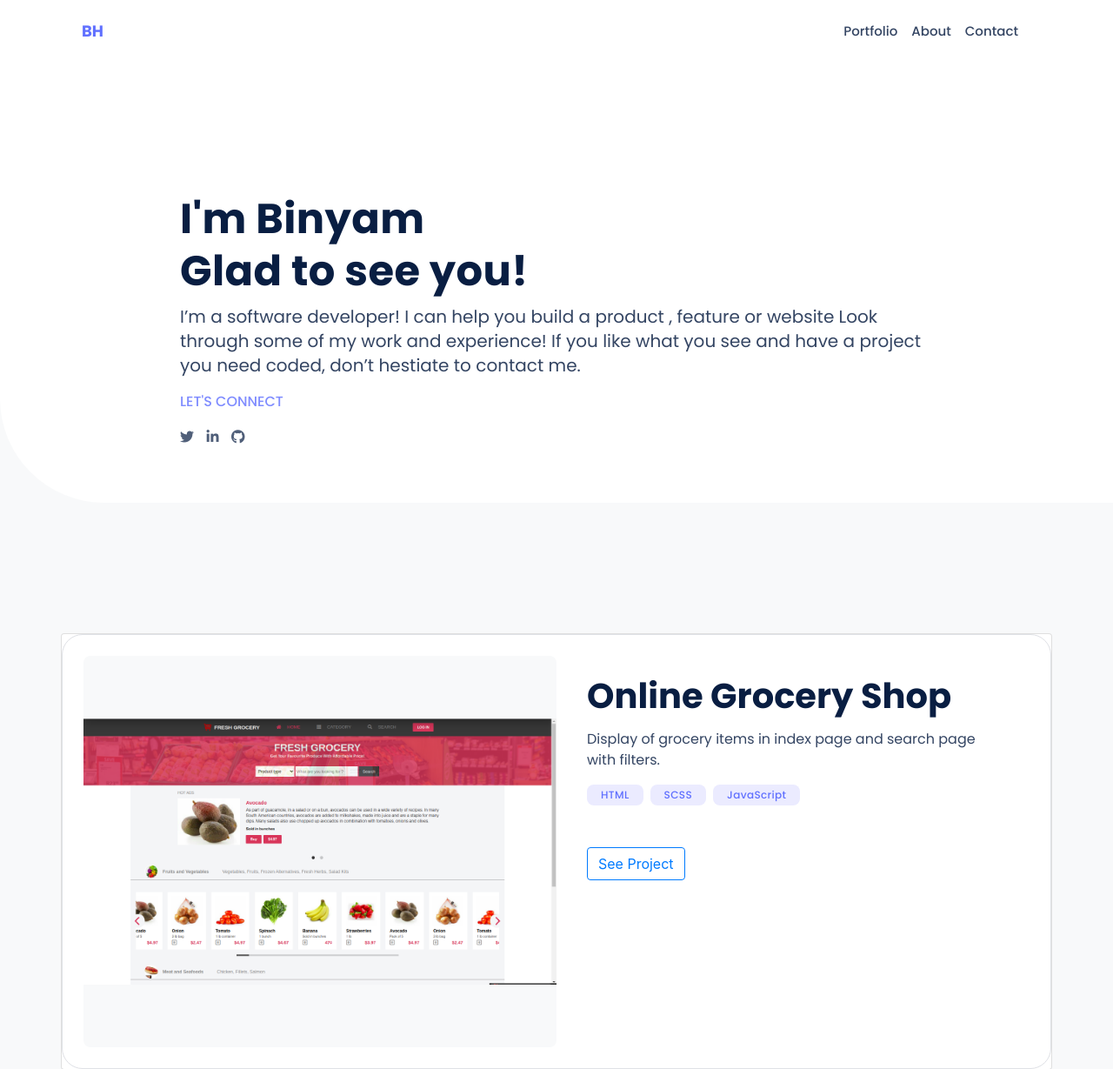
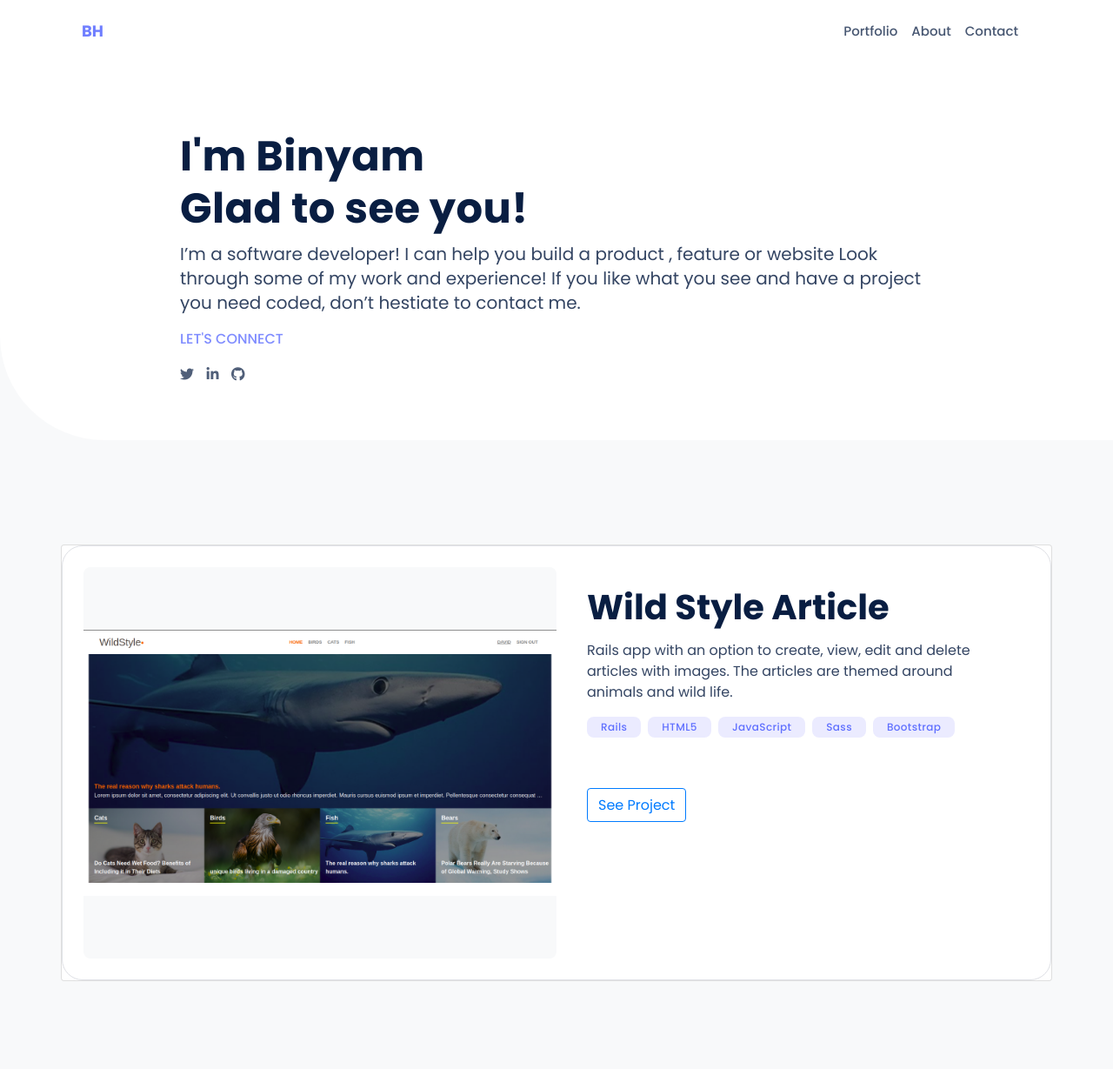
Before and after one commit to bini-i/bini-i.github.io, a website: page index.html in a window 1280 px wide. Shown: the top 1229 px of the page at 87% size. Drawn offline with Linux system fonts and the light colour scheme.

Commit message:
Update header and cards
- made header fixed and transparent
- fix cards to have min-height of 500px

```diff
--- a/assets/stylesheets/scss/body.scss
+++ b/assets/stylesheets/scss/body.scss
@@ -2,8 +2,10 @@
     padding-top: 150px;
     background-color: #fff;
     border-bottom-left-radius: 120px;
+
     .container {
         width: 70%;
+
         h1 {
             font-family: 'Poppins', sans-serif;
             font-style: normal;
@@ -20,6 +22,7 @@
 
             color: #091E42;
         }
+
         .lead {
             font-family: 'Poppins', sans-serif;
             font-style: normal;
@@ -33,6 +36,7 @@
 
             color: #344563;
         }
+
         .connect {
             font-family: 'Poppins', sans-serif;
             font-style: normal;
@@ -41,8 +45,10 @@
             line-height: 24px;
             color: #7F8CFF;
         }
+
         .social-links {
             text-decoration: none;
+
             .fa {
                 color: #505F79;
                 padding-right: 10px;
@@ -52,24 +58,28 @@
 }
 
 .card {
-    margin-top: 150px;
-    margin-bottom: 150px;
+    margin-top: 120px;
+    margin-bottom: 120px;
+
     .row {
-        height: 500px;
+        min-height: 500px;
         border: 1px solid #DFE1E6;
         border-radius: 24px;
+
         .img-container {
             border-radius: 8px;
             background-color: grey;
             padding: 0;
+
             .card-img {
                 width: 100%;
                 height: 100%;
                 object-fit: contain;
             }
         }
+
         .card-body {
-            .card-title{
+            .card-title {
                 font-family: 'Poppins', sans-serif;
                 font-style: normal;
                 font-weight: bold;
@@ -82,8 +92,9 @@
 
                 color: #091E42;
             }
+
             .card-text {
-                font-family: Poppins;
+                font-family: 'Poppins', sans-serif;
                 font-style: normal;
                 font-weight: normal;
                 font-size: 16px;
@@ -94,6 +105,7 @@
                 /* Neutrals/N600 */
                 color: #344563;
             }
+
             .lang {
                 background: #EBEBFF;
                 border-radius: 8px;
@@ -109,13 +121,17 @@
                 /* Primary/B400 */
 
                 color: #6070FF;
+                margin-bottom: 10px;
             }
+
             .btn {
                 a {
                     text-decoration: none;
-                    &:hover {
-                        color: white;
-                    }
+                    font-family: 'Poppins', sans-serif;
+                }
+
+                &:hover a{
+                    color: white;
                 }
             }
         }
--- a/assets/stylesheets/scss/header.scss
+++ b/assets/stylesheets/scss/header.scss
@@ -1,5 +1,10 @@
 header {
     position: relative;
+    position: fixed;
+    background: transparent;
+    width: 100%;
+    opacity: 0.9;
+    z-index: 5;
     nav {
         height: 72px;
         .logo {
@@ -154,6 +159,7 @@ header {
         }
         @media (min-width: 993px) {
             .sidenav {
+                max-width: 220px;
                 margin-left: auto;
                 .nav-link{
                     font-family: Poppins;
--- a/index.html
+++ b/index.html
@@ -44,8 +44,9 @@
   <div class="jumbotron jumbotron-fluid">
     <div class="container">
       <h1 class="display-4">I'm Binyam <br> Glad to see you!</h1>
-      <p class="lead">I’m a software developer! I can help you build a product , feature or website Look through some of my work and
-      experience! If you like what you see and have a project you need coded, don’t hestiate to contact me.</p>
+      <p class="lead">I’m a software developer! I can help you build a product , feature or website Look through some of
+        my work and
+        experience! If you like what you see and have a project you need coded, don’t hestiate to contact me.</p>
       <p class="connect">LET'S CONNECT</p>
       <a class="social-links" href="https://twitter.com/binyamshewa" target="_blank">
         <i class="fa fa-twitter" aria-hidden="true"></i>
@@ -62,31 +63,36 @@
   <div class="container card">
     <div class="row g-0 p-4">
       <div class="col-md-6 bg-light img-container">
-        <img class="card-img" src="./assets/images/fresh_grocery.png" alt="Fresh Grocery website">
+        <img class="card-img" src="./assets/images/aticle.png" alt="Fresh Grocery website">
       </div>
       <div class="col-md-6">
         <div class="card-body">
-          <h5 class="card-title">Online Grocery Shop</h5>
-          <p class="card-text">Display of grocery items in index page and search page with filters.</p>
-          <div class="d-flex">
-            <span class="lang px-3 py-1 mr-2">HTML</span>
-            <span class="lang px-3 py-1 mr-2">SCSS</span>
+          <h5 class="card-title">Wild Style Article</h5>
+          <p class="card-text">Rails app with an option to create, view, edit and delete articles with images. The
+            articles are themed around animals
+            and wild life.</p>
+          <div class="d-flex flex-wrap">
+            <span class="lang px-3 py-1 mr-2">Rails</span>
+            <span class="lang px-3 py-1 mr-2">HTML5</span>
             <span class="lang px-3 py-1 mr-2">JavaScript</span>
+            <span class="lang px-3 py-1 mr-2">Sass</span>
+            <span class="lang px-3 py-1 mr-2">Bootstrap</span>
           </div>
           <button type="button" class="btn btn-outline-primary mt-5">
-            <a href="https://github.com/bini-i/Online-Grocery-Shop">See Project</a>
+            <a href="https://github.com/bini-i/article">See Project</a>
           </button>
         </div>
       </div>
     </div>
   </div>
+
   <div class="container card">
     <div class="row g-0 p-4">
       <div class="col-md-6">
         <div class="card-body">
           <h5 class="card-title">Scraper</h5>
           <p class="card-text">Scrapes products on ebay, with auction ending in less than 24hrs</p>
-          <div class="d-flex">
+          <div class="d-flex flex-wrap">
             <span class="lang px-3 py-1 mr-2">Ruby</span>
             <span class="lang px-3 py-1 mr-2">Sinatra</span>
             <span class="lang px-3 py-1 mr-2">HTML5</span>
@@ -103,31 +109,28 @@
       </div>
     </div>
   </div>
+
   <div class="container card">
     <div class="row g-0 p-4">
       <div class="col-md-6 bg-light img-container">
-        <img class="card-img" src="./assets/images/aticle.png" alt="Fresh Grocery website">
+        <img class="card-img" src="./assets/images/fresh_grocery.png" alt="Fresh Grocery website">
       </div>
       <div class="col-md-6">
         <div class="card-body">
-          <h5 class="card-title">Wild Style Article</h5>
-          <p class="card-text">Rails app with an option to create, view, edit and delete articles with images. The articles are themed around animals
-          and wild life.</p>
-          <div class="d-flex">
-            <span class="lang px-3 py-1 mr-2">Rails</span>
-            <span class="lang px-3 py-1 mr-2">HTML5</span>
+          <h5 class="card-title">Online Grocery Shop</h5>
+          <p class="card-text">Display of grocery items in index page and search page with filters.</p>
+          <div class="d-flex flex-wrap">
+            <span class="lang px-3 py-1 mr-2">HTML</span>
+            <span class="lang px-3 py-1 mr-2">SCSS</span>
             <span class="lang px-3 py-1 mr-2">JavaScript</span>
-            <span class="lang px-3 py-1 mr-2">Sass</span>
-            <span class="lang px-3 py-1 mr-2">Bootstrap</span>
           </div>
           <button type="button" class="btn btn-outline-primary mt-5">
-            <a href="https://github.com/bini-i/article">See Project</a>
+            <a href="https://github.com/bini-i/Online-Grocery-Shop">See Project</a>
           </button>
         </div>
       </div>
     </div>
   </div>
-
 
   <script>
     function openNav() {
```
Also changed, not shown: assets/stylesheets/css/style.css, 1 other file.
